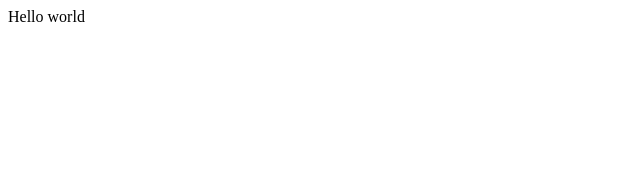
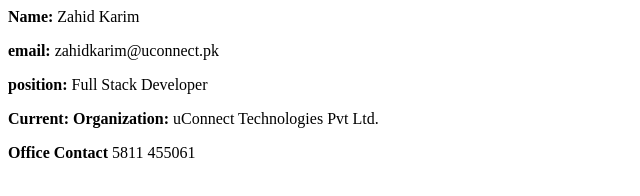
Before and after one commit to Shaheenrumi/Shaheenrumi.github.io, a plain HTML site: page index.html in a window 1280 px wide. Shown: the whole page, without its empty margins (0-640 px from the left). Drawn offline with Linux system fonts and the light colour scheme.

Commit message:
Update index.html

```diff
--- a/index.html
+++ b/index.html
@@ -1 +1,12 @@
-Hello world
+<html>
+    <title>My Details</title>
+    <body>
+        <section>
+            <p><strong>Name: </strong>Zahid Karim </p>
+            <p><strong>email: </strong>zahidkarim@uconnect.pk</p>
+            <p><strong>position: </strong>Full Stack Developer </p>
+            <p><strong>Current: Organization: </strong>uConnect Technologies Pvt Ltd. </p>
+            <p><strong>Office Contact </strong>5811 455061 </p>
+        </section>
+    </body>
+</html>
```
